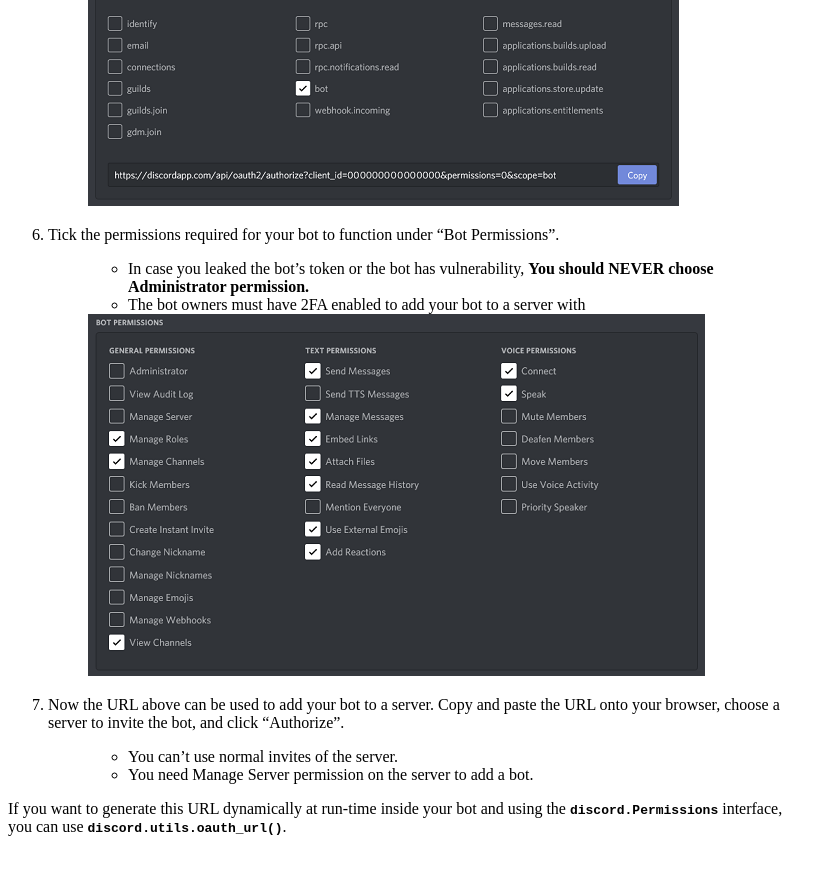
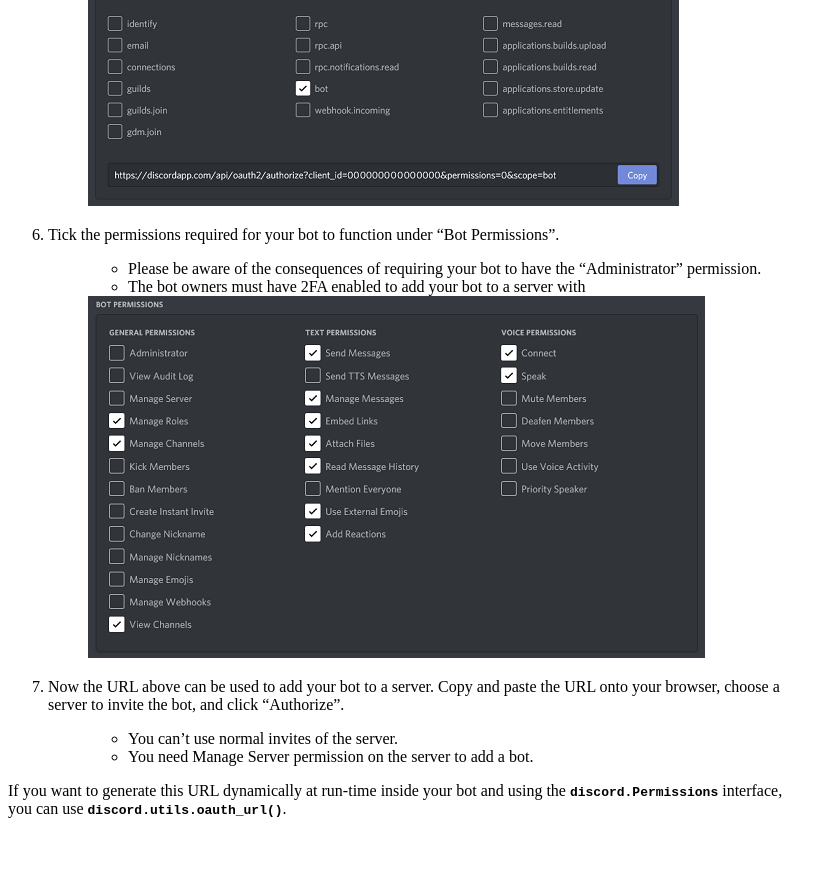
Before and after one commit to Rapptz/discord.py, a Sphinx documentation site: the page built from docs/discord.rst, in a window 1280 px wide and 900 px high, scrolled down 2212 px. Shown: the top 875 px of the window, without its empty margins (0-837 px from the left). Built offline with Sphinx 7.4.7, drawn with Linux system fonts in a browser that asks for light colours.

Commit message:
Update docs/discord.rst
Co-Authored-By: apple502j <33279053+apple502j@users.noreply.github.com>

```diff
--- a/docs/discord.rst
+++ b/docs/discord.rst
@@ -76,7 +76,7 @@ If you want to invite your bot you must create an invite URL for your bot.
 
 6. Tick the permissions required for your bot to function under "Bot Permissions".
 
-    - In case you leaked the bot's token or the bot has vulnerability, **You should NEVER choose Administrator permission.**
+    - Please be aware of the consequences of requiring your bot to have the "Administrator" permission.
 
     - The bot owners must have 2FA enabled to add your bot to a server with
 
```
